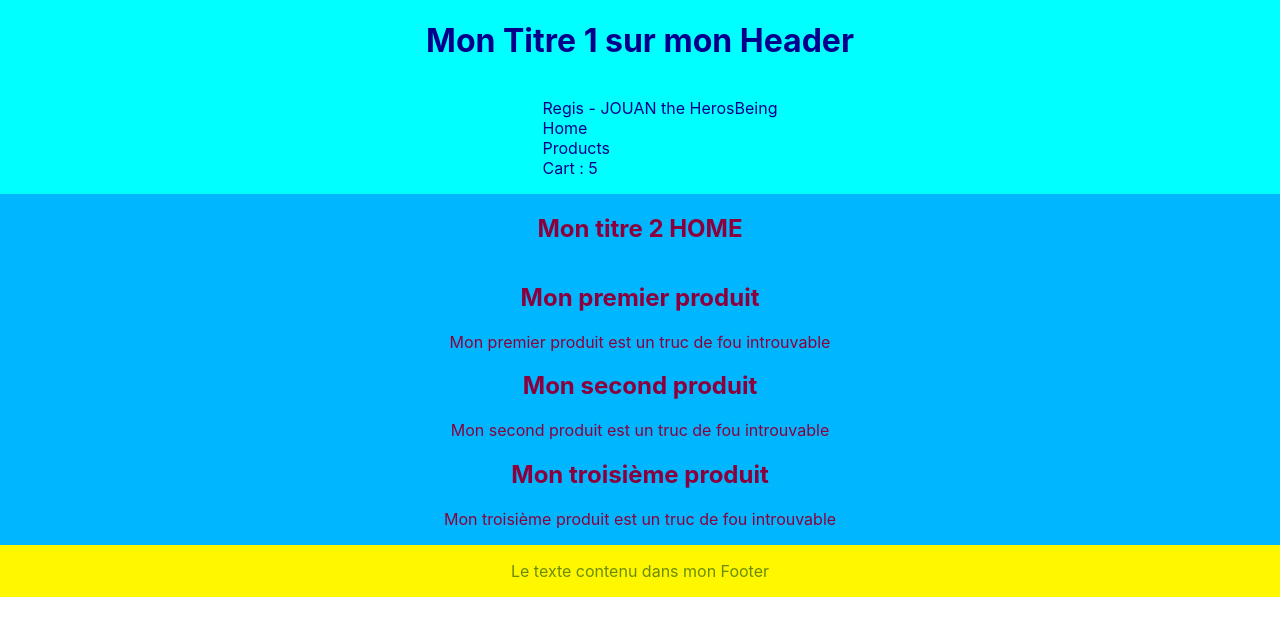
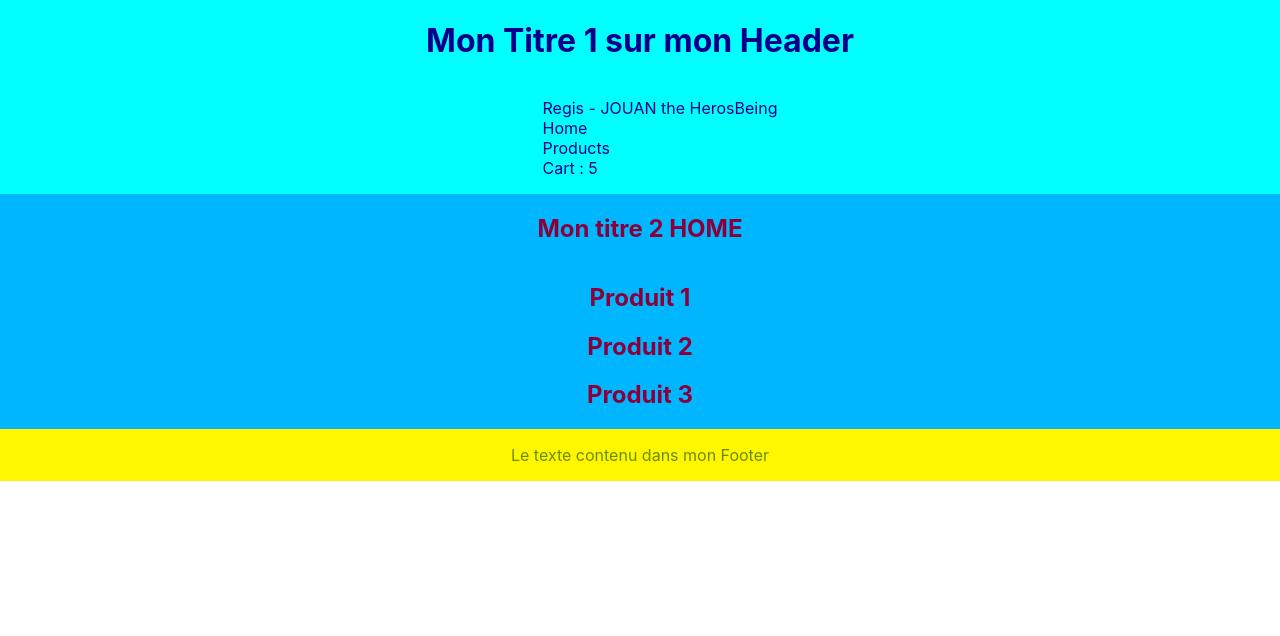
Before and after one commit to Regis040/react-projet2, a React (Create React App) app: page / in a window 1280 px wide. Shown: the top 636 px of the page. Built offline with nearby package versions, Linux system fonts and the light colour scheme.

Commit message:
react introduction arry and map to select all the array.objects

```diff
--- a/src/Products.js
+++ b/src/Products.js
@@ -1,22 +1,19 @@
 function Products () {
 
+    const productsFromDb = [
+        "Produit 1", "Produit 2", "Produit 3"
+    ];
 
     return (
         <main class="mainstyle">
-            <article>
-                 <h2>Mon premier produit</h2>
-                 <p>Mon premier produit est un truc de fou introuvable</p>
-            </article>
-            <article>
-                 <h2>Mon second produit</h2>
-                 <p>Mon second produit est un truc de fou introuvable</p>
-            </article>
-            <article>
-                 <h2>Mon troisième produit</h2>
-                 <p>Mon troisième produit est un truc de fou introuvable</p>
-            </article>
+            {productsFromDb.map((product) => {
+            return (
+                <article>
+                    <h2>{product}</h2>
+                </article>
+            );
+            })}
         </main>
     );
 }
-
 export default Products;
```
